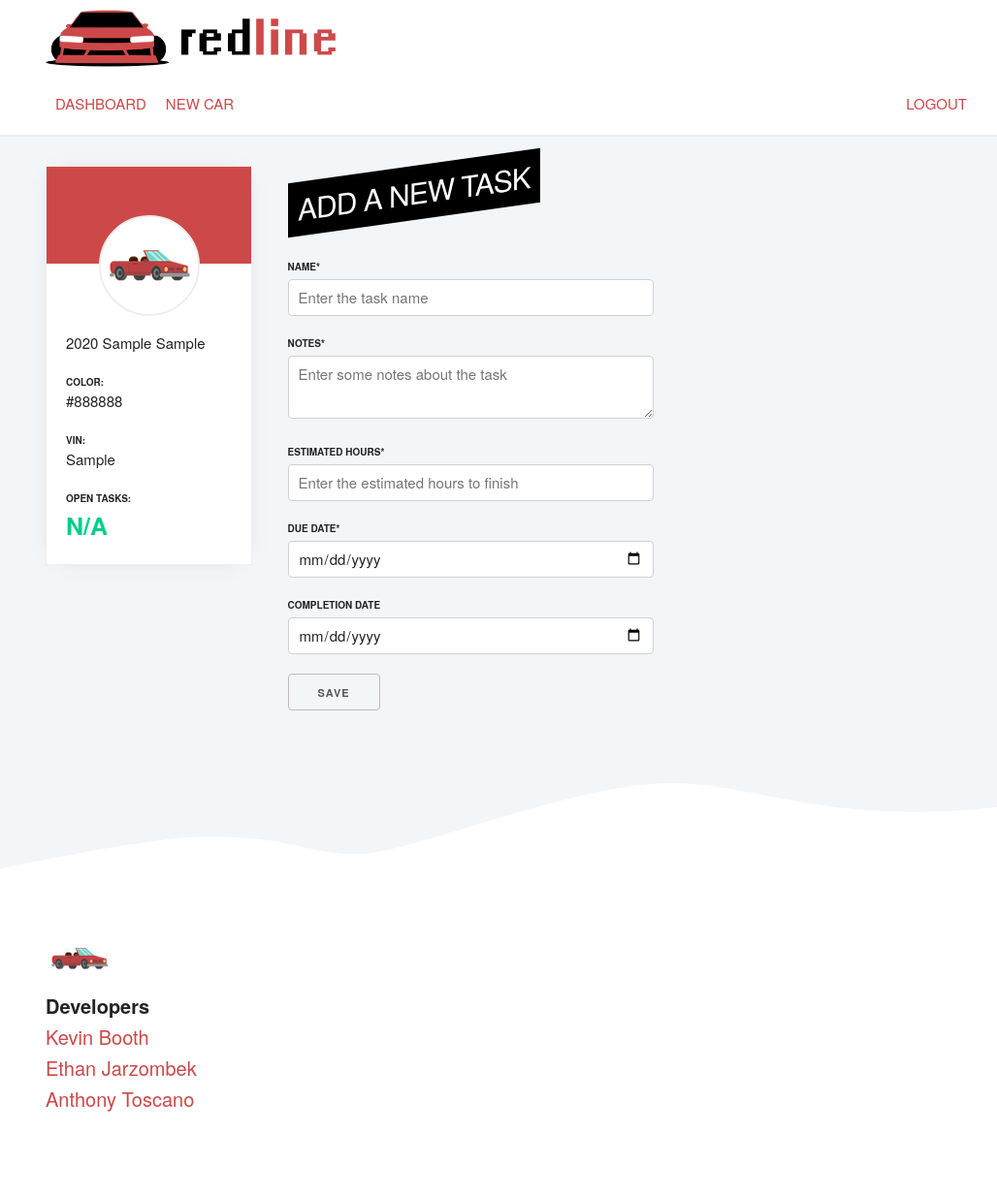
After one commit to kevinbooth/redline, a Django app: template frontend/templates/frontend/new-task.html in a window 1280 px wide. The commit adds this page. Shown: the whole page at 97% size, without its empty margins (113-1141 px from the left). Run offline with Django 3.2, Linux system fonts and the light colour scheme; the template is opened without the code that fills it: values that come from a table or form of the project are taken from there, others are empty; a user stored in the database is signed in; tables that the repository leaves empty hold one stand-in row (values such as "Sample post").

Commit message:
Add new-task template and styles to frontend app

```diff
--- a/frontend/static/styles/styles.css
+++ b/frontend/static/styles/styles.css
@@ -106,6 +106,13 @@ tr:hover {
 
 }
 .form__input {
+  height: 38px;
+  padding: 6px 10px;
+  background-color: #fff;
+  border: 1px solid #D1D1D1;
+  border-radius: 4px;
+  box-shadow: none;
+  box-sizing: border-box;
   width: 100%;
   margin-bottom: 20px;
 }
--- /dev/null
+++ b/frontend/templates/frontend/new-task.html
@@ -0,0 +1,47 @@
+{% extends 'frontend/base.html' %}
+{% load static %}
+
+{% block content %}
+<div class="container form">
+  <div class="row">
+    <div class="three columns">
+      <div class="car-sidebar">
+        <div class="car-sidebar__background">
+          <img src="{% static 'images/tiny-car-icon.png' %}"class="car-sidebar__icon" >
+        </div>
+        <div class="car-sidebar__copy">
+          <div class="car-sidebar__info">{{car.year}} {{car.make}} {{car.model}}</div>
+          <label class="car-sidebar__label">Color:</label>
+          <div class="car-sidebar__info">{{car.color}}</div>
+          <label class="car-sidebar__label">VIN:</label>
+          <div class="car-sidebar__info">{{car.vin}}</div>
+          <label class="car-sidebar__label">Open Tasks:</label>
+          <div class="car-sidebar__info car-sidebar__info--task">N/A</div>
+        </div>
+      </div>
+    </div>
+    <div class="five columns">
+      <h1 class="page__title">Add a New Task</h1>
+      <form method="post" action="/car/{{car.id}}/new-task/">
+        {% csrf_token %}
+        <label for="name">Name*</label>
+        <input class="form__input" type="text" placeholder="Enter the task name" name="name" required>
+
+        <label for="notes">Notes*</label>
+        <textarea class="form__input" rows="5" type="text" placeholder="Enter some notes about the task" name="notes" required></textarea>
+
+        <label for="estimated_hours">Estimated Hours*</label>
+        <input class="form__input" type="number" placeholder="Enter the estimated hours to finish" name="estimated_hours" required>
+
+        <label for="due_date">Due Date*</label>
+        <input class="form__input" type="date" placeholder="Enter the car's model" name="due_date" required>
+
+        <label for="psw">Completion Date</label>
+        <input class="form__input" type="date" placeholder="Enter the car's color" name="completion_date">
+
+        <button class="button" type="submit">Save</button>
+      </form>
+    </div>
+  </div>
+</div>
+{% endblock %}
```
